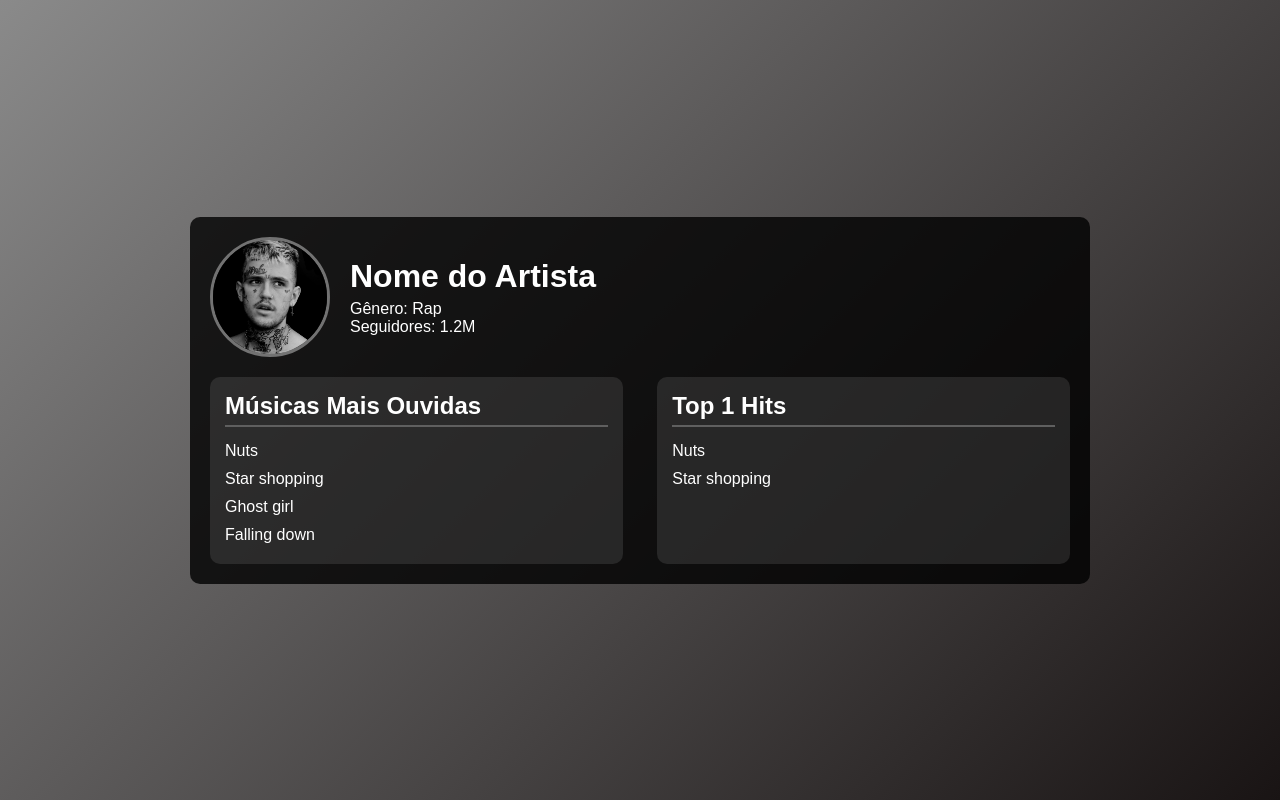
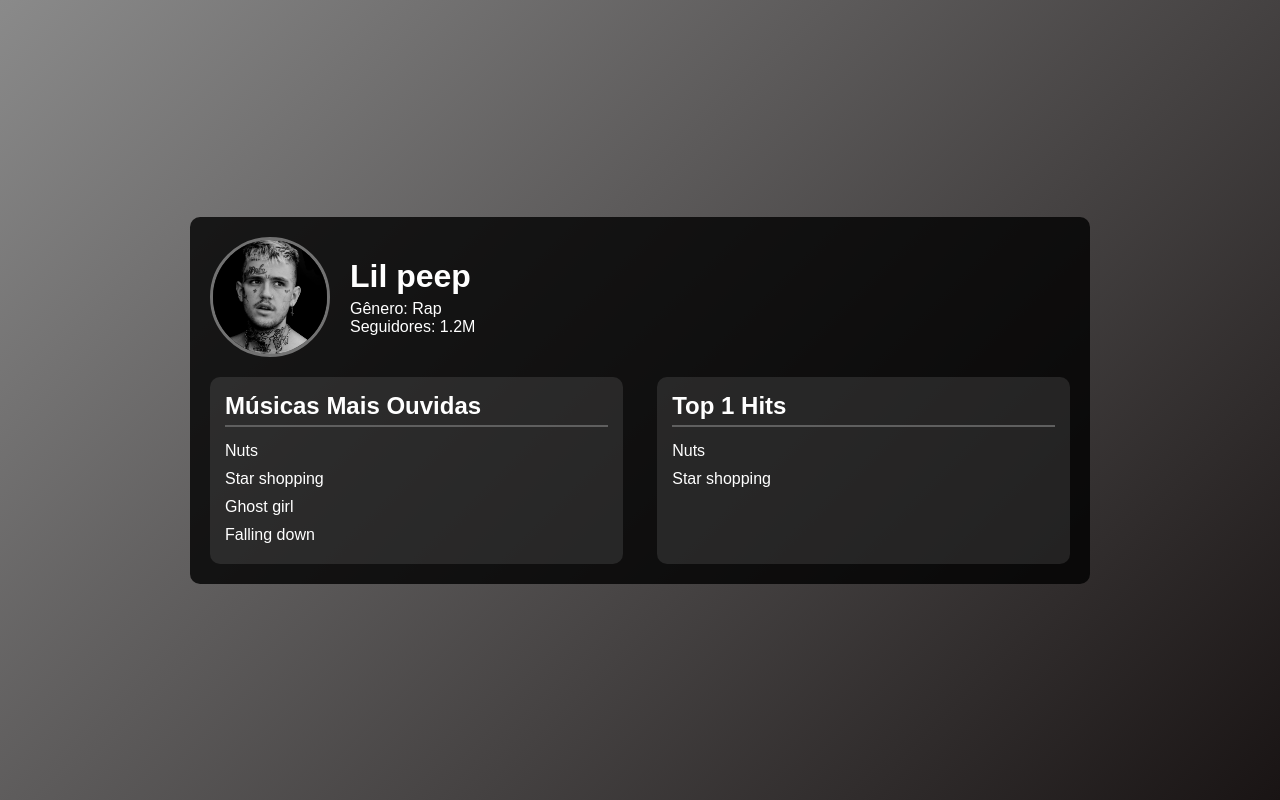
Before and after one commit to RiquelmeLadislau/tela-de-criador-musica, a plain HTML site: page index.html in a window 1280 px wide. Drawn offline with Linux system fonts and the light colour scheme.

Commit message:
Update index.html

```diff
--- a/index.html
+++ b/index.html
@@ -11,7 +11,7 @@
         <div class="artist-info">
             <img src="scr/img/lilpeep.jpg" alt="Foto do Artista" class="artist-photo">
             <div class="artist-details">
-                <h1>Nome do Artista</h1>
+                <h1>Lil peep</h1>
                 <p>Gênero: Rap</p>
                 <p>Seguidores: 1.2M</p>
             </div>
```
